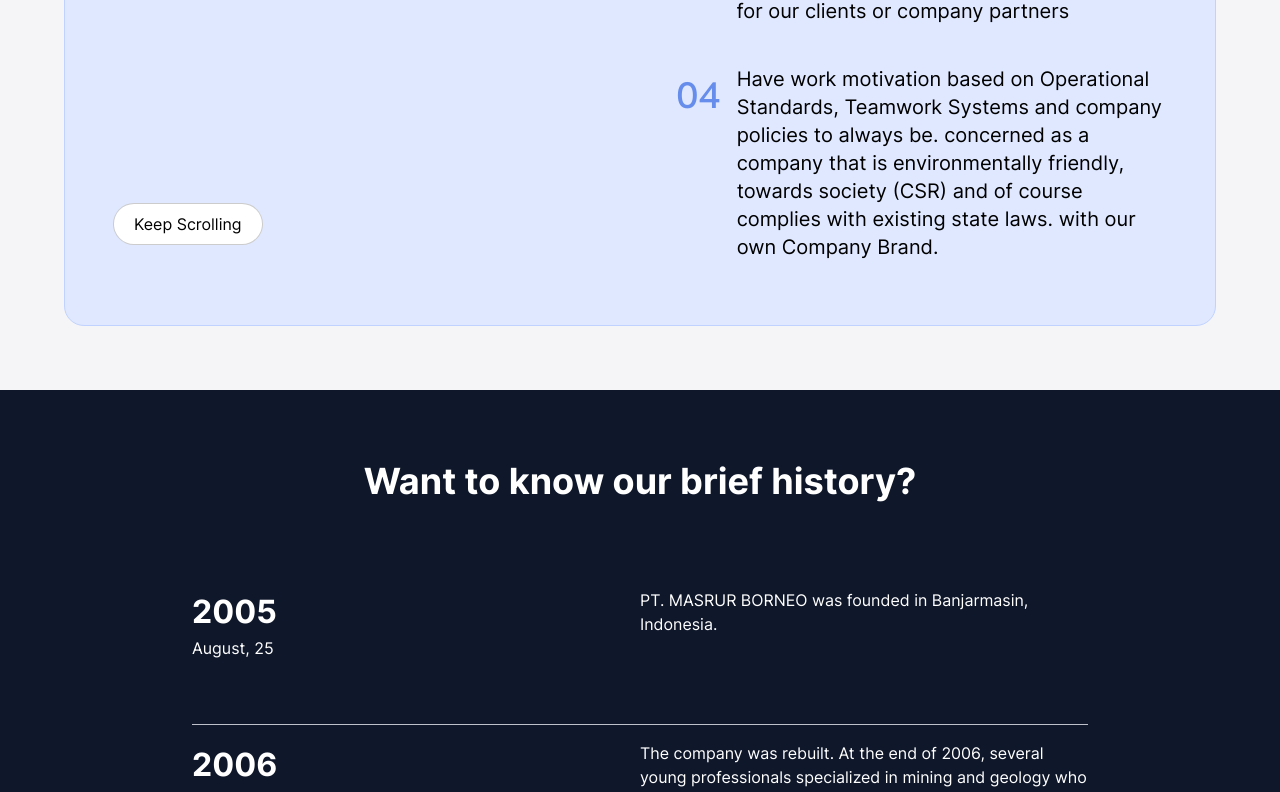
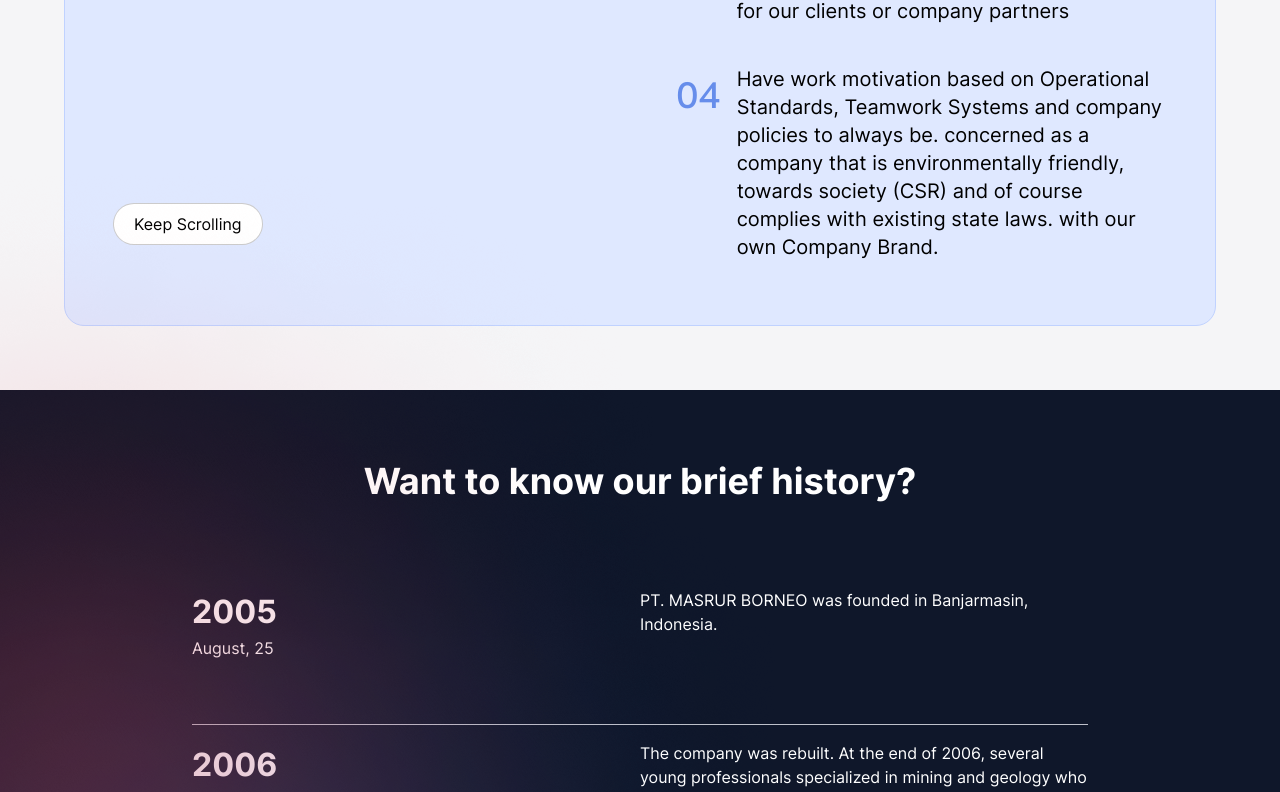
Before and after one commit to Adiptra/PT_Masrur, a React (Vite) app: page / in a window 1280 px wide. Shown: the part 2060-2852 px from the top of the page. Built offline with nearby package versions, Linux system fonts and the light colour scheme.

Commit message:
History Section

```diff
--- a/src/components/sections/HistorySection.jsx
+++ b/src/components/sections/HistorySection.jsx
@@ -3,13 +3,15 @@
 import { Container, Spacing } from "../../layouts";
 import React from "react";
 import { TextIcon } from "../reusable";
-import { iconArrow } from "../../images";
+import { iconArrow, bgHistory1, bgHistory2 } from "../../images";
 // import BenefitSection from "./BenefitSection";
 
 const HistorySection = () => {
   const histories = historySection.histories;
   return (
-    <section className="flex w-full text-white mt-16 bg-[#0F172A] pb-16">
+    <section className="relative flex w-full text-white mt-16 bg-[#0F172A] pb-16">
+      <img src={bgHistory1} className="absolute -top-10 -left-2" />
+      <img src={bgHistory2} className="absolute -bottom-10" />
       <div className="wrapper">
         <div className="container-1 flex justify-center items-center flex-col mb-32">
           <div className="title text-center text-[36px] font-InterBd py-16">
--- a/src/images/index.js
+++ b/src/images/index.js
@@ -8,6 +8,8 @@
 import iconTransparent from "./iconTransparent.svg";
 import iconPrecisely from "./iconPrecisely.svg";
 import iconArrow from "./iconArrow.svg";
+import bgHistory1 from "./bgHistory1.png";
+import bgHistory2 from "./bgHistory2.png";
 
 export {
   about,
@@ -20,4 +22,6 @@
   iconQuickly,
   iconTransparent,
   iconArrow,
+  bgHistory1,
+  bgHistory2,
 };
```
Also changed, not shown: src/images/bgHistory1.png (added), src/images/bgHistory2.png (added).
